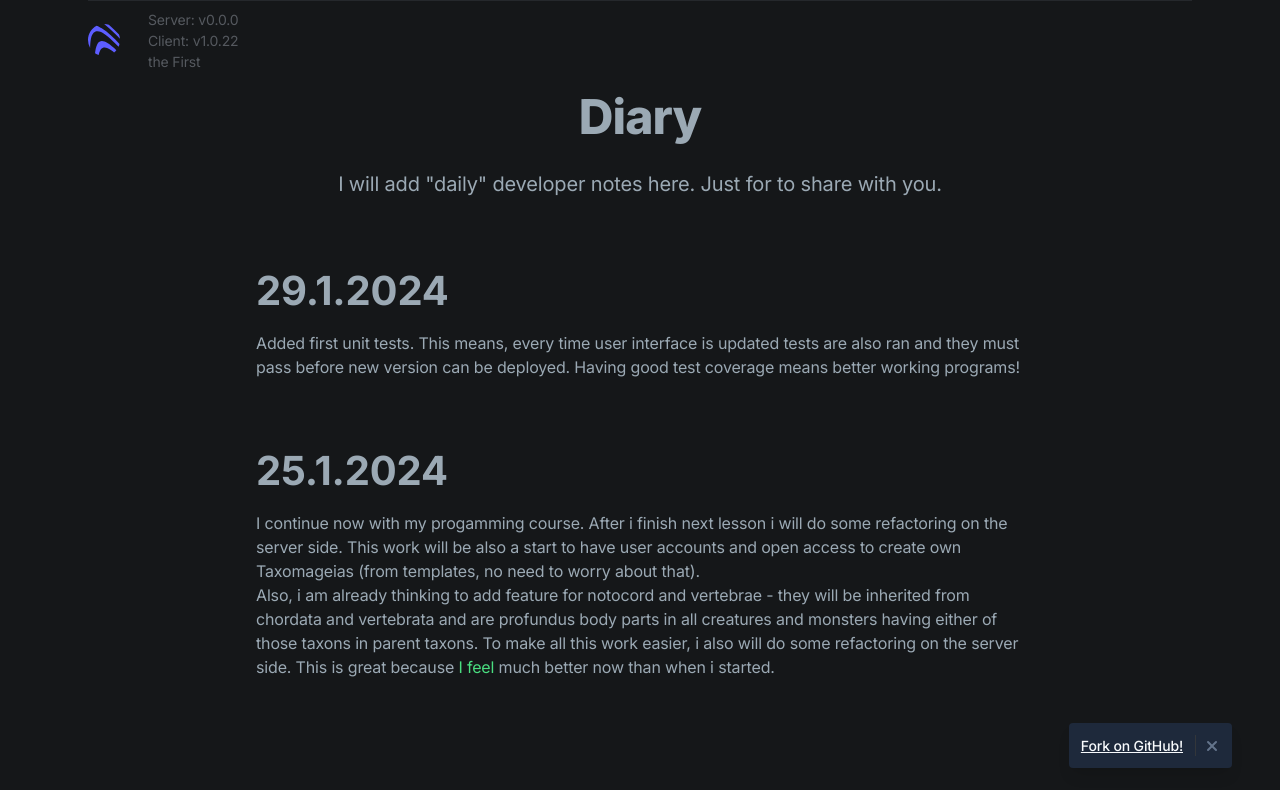
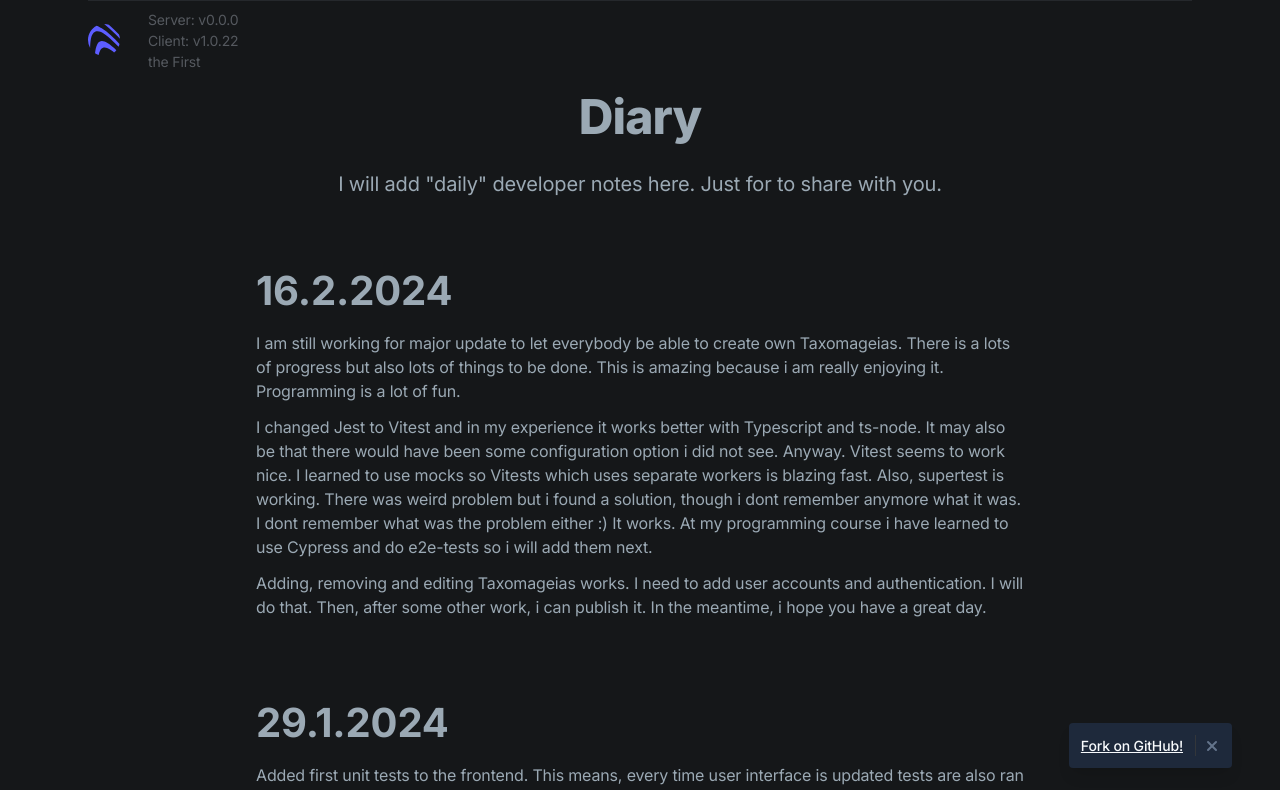
Before and after one commit to Nerdman4U/taxomageia-frontend, a Next.js app: page /diary in a window 1280 px wide. Shown: the top 790 px of the page. Built offline with nearby package versions, Linux system fonts and the light colour scheme; no server answers.

Commit message:
feat(diary): diary entry

```diff
--- a/app/diary/page.tsx
+++ b/app/diary/page.tsx
@@ -13,10 +13,21 @@ const Diary = () => {
           </div>
 
           <div className="max-w-3xl mx-auto md:pb-16">
+            <h3 className="h3 mb-3 text-gray-400">16.2.2024</h3>
+            <div>
+              <p className="mb-3">
+                I am still working for major update to let everybody be able to create own Taxomageias. There is a lots of progress but also lots of things to be done. This is amazing because i am really enjoying it. Programming is a lot of fun.
+              </p>
+              <p className="mb-3">I changed Jest to Vitest and in my experience it works better with Typescript and ts-node. It may also be that there would have been some configuration option i did not see. Anyway. Vitest seems to work nice. I learned to use mocks so Vitests which uses separate workers is blazing fast. Also, supertest is working. There was weird problem but i found a solution, though i dont remember anymore what it was. I dont remember what was the problem either :) It works. At my programming course i have learned to use Cypress and do e2e-tests so i will add them next.</p>
+              <p className="mb-3">Adding, removing and editing Taxomageias works. I need to add user accounts and authentication. I will do that. Then, after some other work, i can publish it. In the meantime, i hope you have a great day.</p>
+            </div>
+          </div>
+
+          <div className="max-w-3xl mx-auto md:pb-16">
             <h3 className="h3 mb-3 text-gray-400">29.1.2024</h3>
             <div>
-              <p>
-                Added first unit tests. This means, every time user interface is updated tests are also ran and they must pass before new version can be deployed. Having good test coverage means better working programs!
+              <p className="mb-3">
+                Added first unit tests to the frontend. This means, every time user interface is updated tests are also ran and they must pass before new version can be deployed. Having good test coverage means better working programs :)
               </p>
             </div>
           </div>
@@ -24,14 +35,12 @@ const Diary = () => {
           <div className="max-w-3xl mx-auto md:pb-16">
             <h3 className="h3 mb-3 text-gray-400">25.1.2024</h3>
             <div>
-              <p>
+              <p className="mb-3">
                 I continue now with my progamming course. After i finish next lesson i will do some refactoring on the server side.
                 This work will be also a start to have user accounts and open access to create own Taxomageias (from templates, no need to worry about that).
               </p>
-              <p>
-                Also, i am already thinking to add feature for notocord and vertebrae - they will be inherited from chordata and vertebrata and are
-                profundus body parts in all creatures and monsters having either of those taxons in parent taxons. To make all this work easier, i also
-                will do some refactoring on the server side. This is great because <span className="text-green-400">I feel</span> much better now than when i started.
+              <p className="mb-3">
+                Also, i am already thinking to add feature for notocord and vertebrae - they will be inherited from chordata and vertebrata and are profundus body parts in all creatures and monsters having either of those taxons in parent taxons. To make all this work easier, i also will do some refactoring on the server side. This is great because <span className="text-green-400">I feel</span> much better now than when i started.
               </p>
             </div>
           </div>
```
